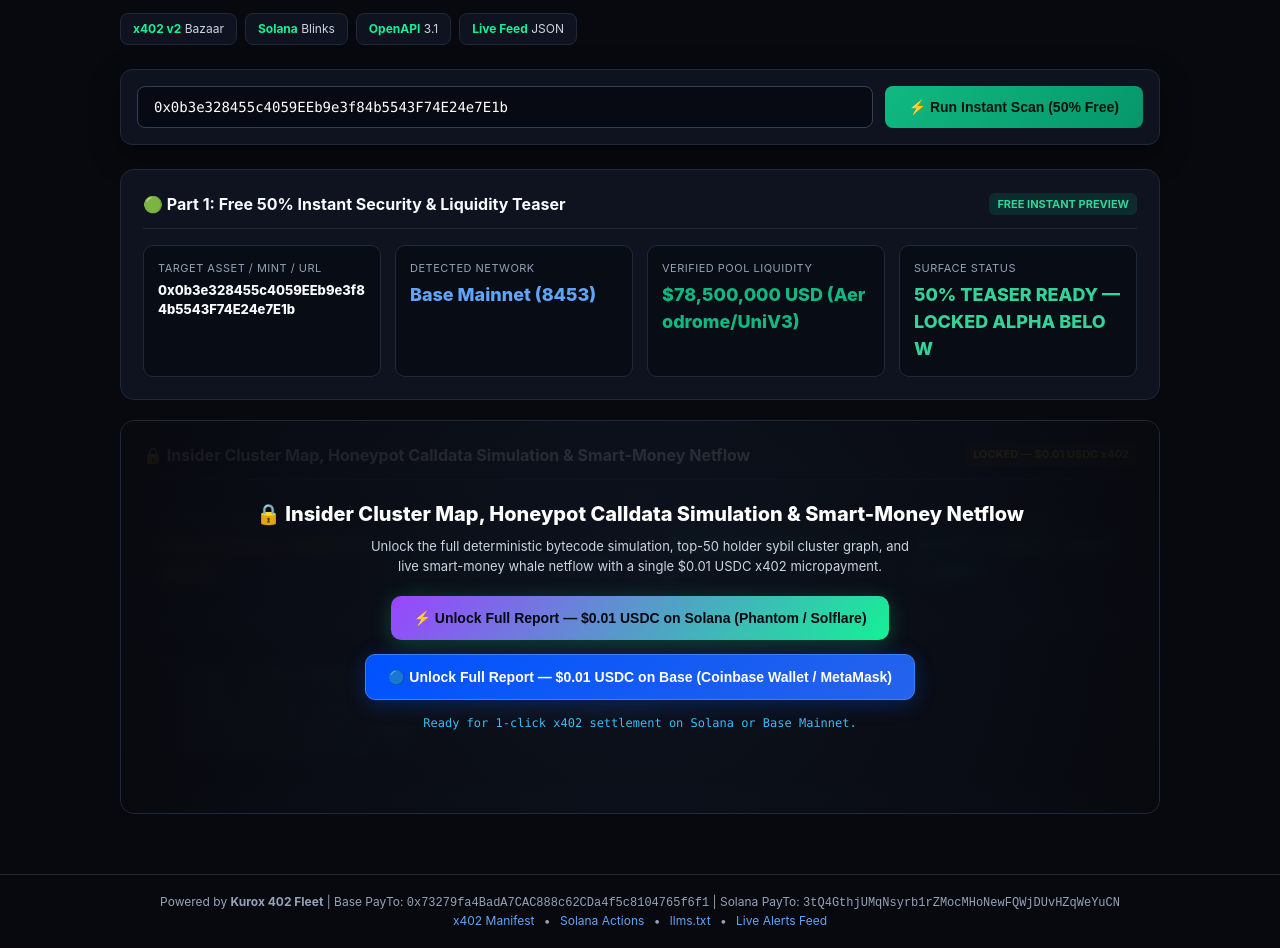
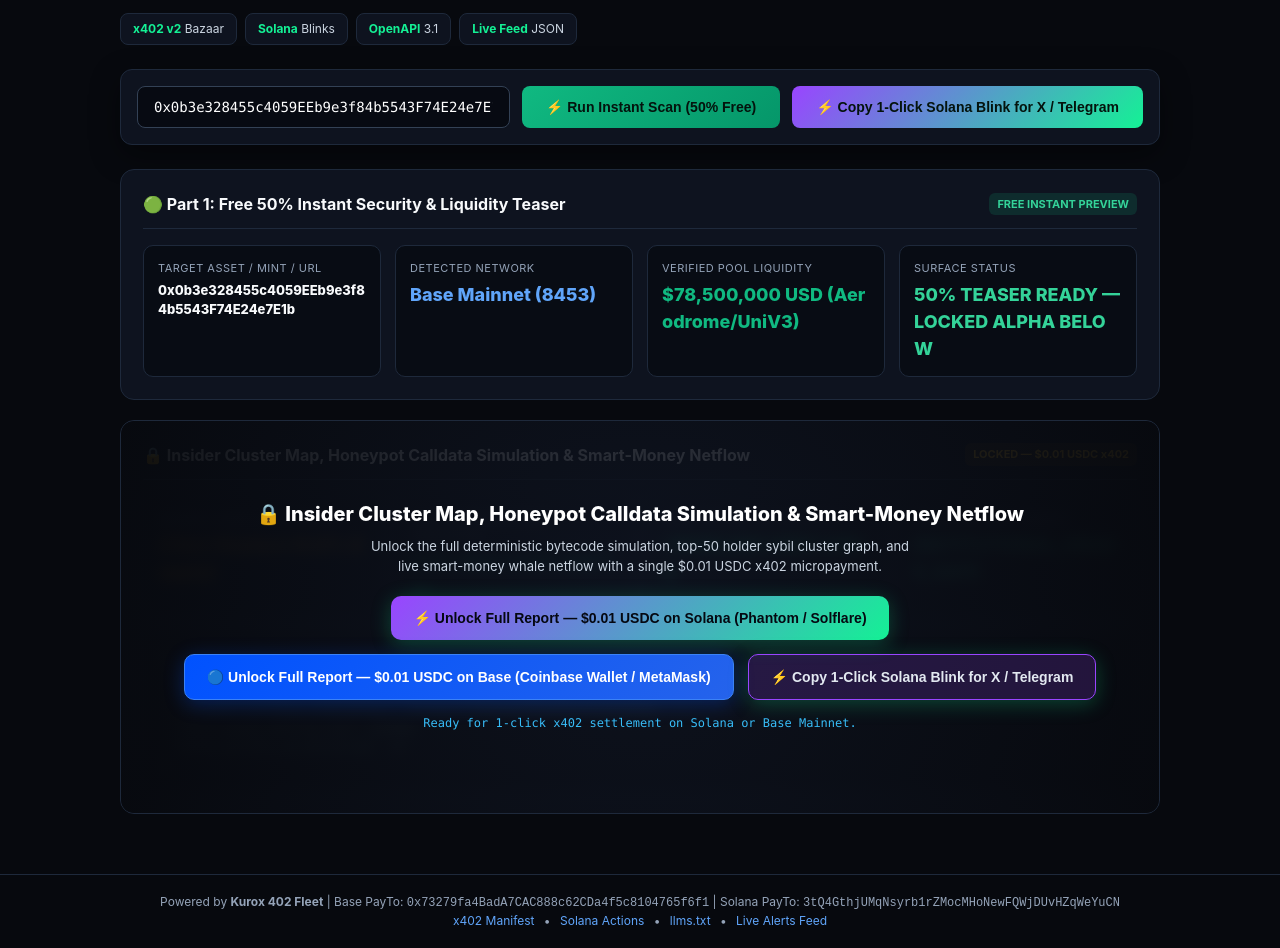
Before and after one commit to Booshdag-io/canaryguard-402, a website: page public/index.html in a window 1280 px wide. Shown: the part 140-1088 px from the top of the page. Drawn offline with Linux system fonts and the light colour scheme; no server answers.

Commit message:
feat: forward extensions.bazaar to PayAI & add dial.to Solana Blink share links

```diff
--- a/public/index.html
+++ b/public/index.html
@@ -424,6 +424,7 @@
         value="0x0b3e328455c4059EEb9e3f84b5543F74E24e7E1b"
       />
       <button class="scan-btn" onclick="runFreeTeaser()">⚡ Run Instant Scan (50% Free)</button>
+      <button class="scan-btn" style="background:linear-gradient(135deg,#9945ff,#14f195);color:#04130d;" onclick="copyDialectBlinkUrl()">⚡ Copy 1-Click Solana Blink for X / Telegram</button>
     </div>
 
     <div class="report-grid">
@@ -505,6 +506,9 @@
             <button class="btn-pay-base" onclick="unlockWithBase()">
               🔵 Unlock Full Report — $0.01 USDC on Base (Coinbase Wallet / MetaMask)
             </button>
+            <button class="btn-pay-sol" style="background:rgba(153,69,255,0.18);color:#e2e8f0;border:1px solid #9945ff;" onclick="copyDialectBlinkUrl()">
+              ⚡ Copy 1-Click Solana Blink for X / Telegram
+            </button>
           </div>
           <div class="status-log" id="paymentStatus">Ready for 1-click x402 settlement on Solana or Base Mainnet.</div>
         </div>
@@ -528,6 +532,19 @@
     const SOLANA_USDC_MINT = "EPjFWdd5AufqSSqeM2qN1xzybapC8G4wEGGkZwyTDt1v";
     const SOLANA_CAIP2 = "solana:5eykt4UsFv8P8NJdTREpY1vzqKqZKvdp";
     const PAYAI_FEE_PAYER = "CjNFTjvBhbJJd2B5ePPMHRLx1ELZpa8dwQgGL727eKww";
+
+    function copyDialectBlinkUrl() {
+      const target = (document.getElementById("targetInput").value || "DezXAZ8z7PnrnRJjz3wXBoRgixCa6xjnB7YaB1pPB263").trim();
+      const actionUrl = `${window.location.origin}/api/actions/scan?token=${encodeURIComponent(target)}`;
+      const dialUrl = `https://dial.to/?action=solana-action:${encodeURIComponent(actionUrl)}`;
+      if (navigator.clipboard && navigator.clipboard.writeText) {
+        navigator.clipboard.writeText(dialUrl).catch(() => {});
+      }
+      const statusEl = document.getElementById("paymentStatus");
+      if (statusEl) {
+        statusEl.textContent = `✅ Copied 1-Click Solana Blink URL for X / Telegram: ${dialUrl}`;
+      }
+    }
 
     function detectPaidEndpoint() {
       const host = window.location.hostname;
--- a/src/app.ts
+++ b/src/app.ts
@@ -460,6 +460,7 @@ export async function createApp(payments: Awaited<ReturnType<typeof createPaymen
         paymentPayload: {
           x402Version: 2,
           resource: { url: resUrl, description: spec.description, mimeType: 'application/json' },
+          extensions: parsed.extensions,
           accepted: solanaReq,
           payload: parsed.payload || { transaction: txB64 },
         },
@@ -1526,6 +1527,7 @@ export async function createApp(payments: Awaited<ReturnType<typeof createPaymen
           liquidity_usd: 18400000,
           teaser_verdict: '50% FREE TEASER: Pool Active ($18.4M Liq) | Insider Cluster Map & Smart-Money Netflow LOCKED',
           unlock_url: 'https://canaryguard-402.onrender.com/?token=DezXAZ8z7PnrnRJjz3wXBoRgixCa6xjnB7YaB1pPB263',
+          solana_blink_url: 'https://dial.to/?action=solana-action:https%3A%2F%2Fcanaryguard-402.onrender.com%2Fapi%2Factions%2Fscan%3Ftoken%3DDezXAZ8z7PnrnRJjz3wXBoRgixCa6xjnB7YaB1pPB263',
           price_usdc: '0.010',
           timestamp: Math.floor(Date.now() / 1000),
         },
@@ -1537,6 +1539,7 @@ export async function createApp(payments: Awaited<ReturnType<typeof createPaymen
           liquidity_usd: 78500000,
           teaser_verdict: '50% FREE TEASER: Pool Active ($78.5M Liq) | Insider Cluster Map & Smart-Money Netflow LOCKED',
           unlock_url: 'https://canaryguard-402.onrender.com/?token=0x0b3e328455c4059EEb9e3f84b5543F74E24e7E1b',
+          solana_blink_url: 'https://dial.to/?action=solana-action:https%3A%2F%2Fcanaryguard-402.onrender.com%2Fapi%2Factions%2Fscan%3Ftoken%3D0x0b3e328455c4059EEb9e3f84b5543F74E24e7E1b',
           price_usdc: '0.010',
           timestamp: Math.floor(Date.now() / 1000),
         },
```
